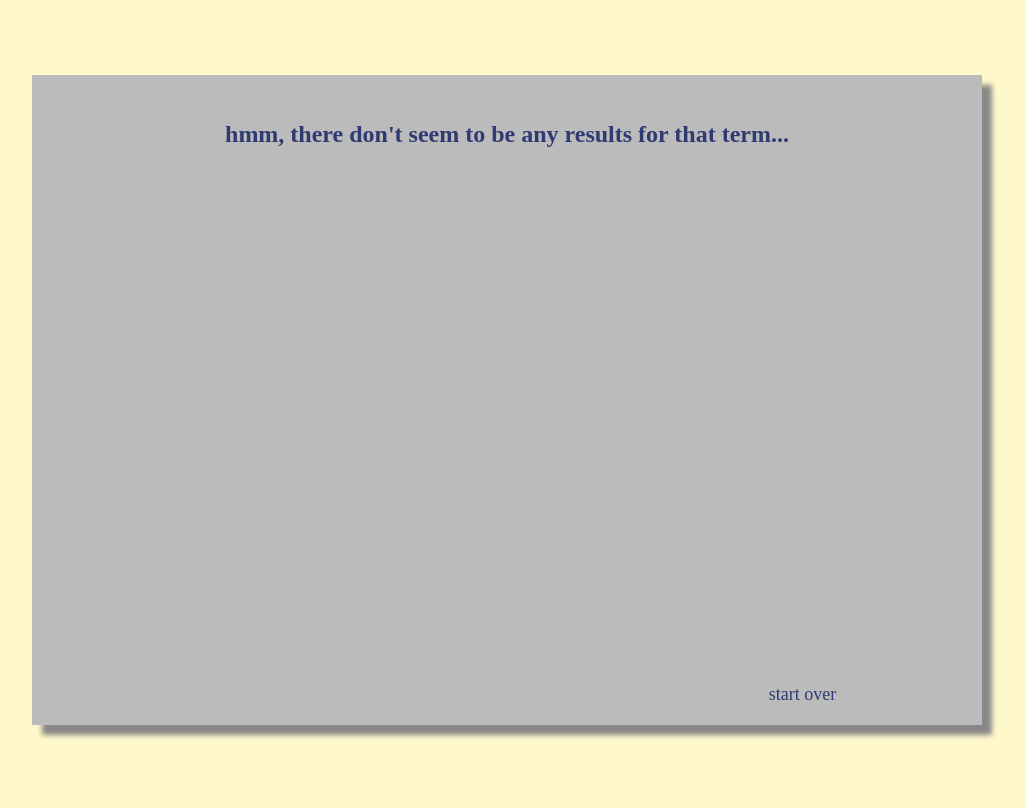
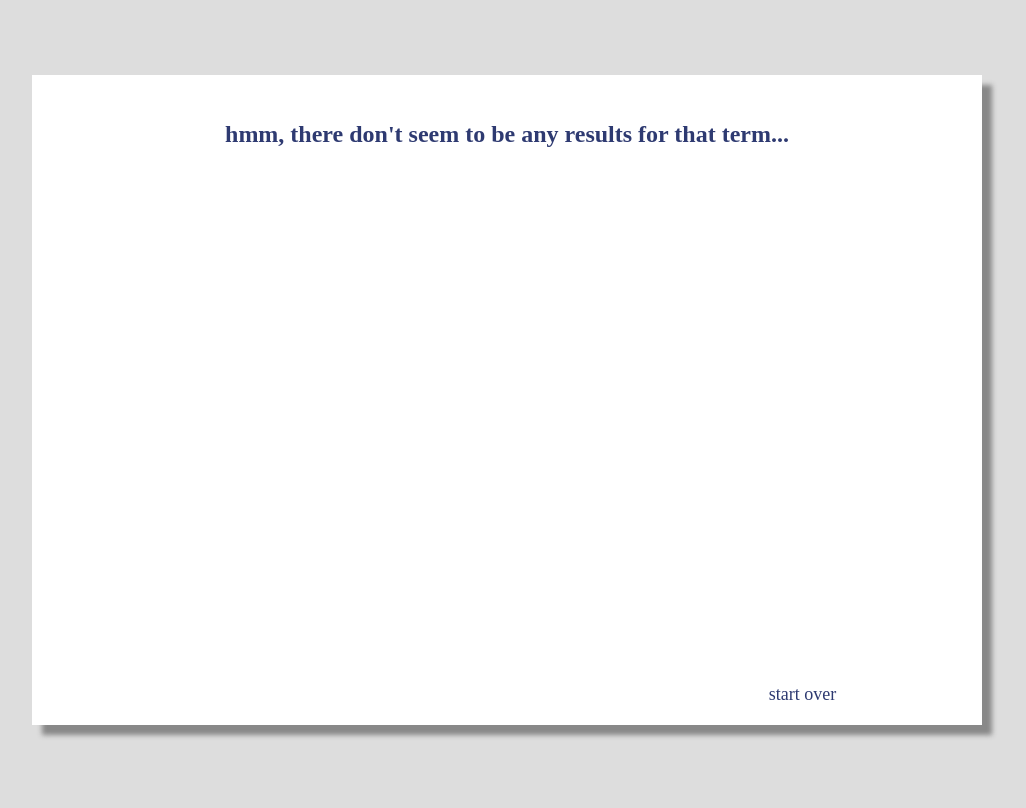
Before and after one commit to audiodude/yardsale, a Flask app: template templates/index.html in a window 1280 px wide. Shown: the whole page, without its empty margins (133-1159 px from the left). Run offline with Flask 2, Linux system fonts and the light colour scheme; the template is opened without the code that fills it, so the values that code supplies are empty; parts of the project's set-up code (start-up, migrations or seed data) failed here and were passed over.

Commit message:
Change colors so they're less hideous.

```diff
--- a/static/css/style.css
+++ b/static/css/style.css
@@ -1,6 +1,6 @@
 html, body {
   height: 100%;
-  background-color: #fff8cb;
+  background-color: #ddd;
 }
 
 h1, h2 {
@@ -23,7 +23,7 @@ a:hover {
 }
 
 #container {
-  background-color: #bbb;
+  background-color: #fff;
   -moz-box-shadow: 10px 10px 5px #888;
   -webkit-box-shadow: 10px 10px 5px #888;
   box-shadow: 10px 10px 5px #888;
```
